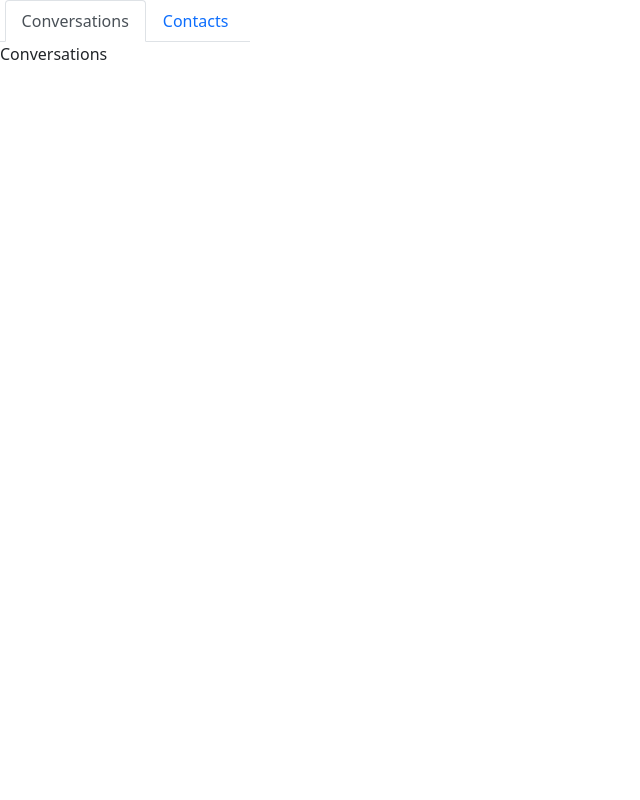
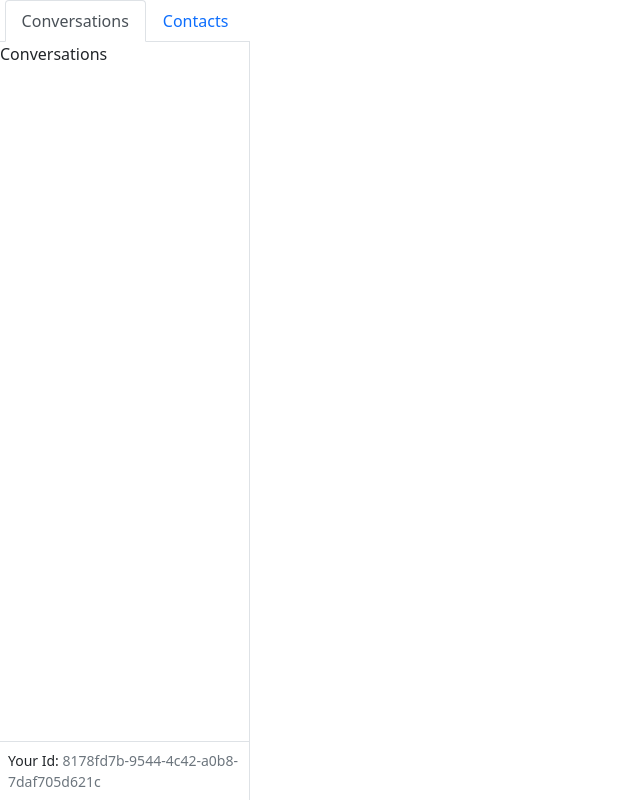
Before and after one commit to praz99/react_messanger, a React (Create React App) app: page / in a window 1280 px wide. Both pictures are taken after typing "Sample" into the empty fields and a click on the button "Create A New Id". Shown: the whole page, without its empty margins (0-640 px from the left). Built offline with nearby package versions, Linux system fonts and the light colour scheme.

Commit message:
Add style to the Sidebar component

```diff
--- a/src/components/Dashboard.js
+++ b/src/components/Dashboard.js
@@ -3,7 +3,9 @@ import Sidebar from './Sidebar';
 
 function Dashboard({ id }) {
   return (
-    <Sidebar id={id} />
+    <div className="d-flex" style={{ height: '100vh' }}>
+      <Sidebar id={id} />
+    </div>
   );
 }
 
--- a/src/components/Login.js
+++ b/src/components/Login.js
@@ -21,7 +21,7 @@ function Login({ onIdSubmit }) {
           <Form.Label>Enter Your Id</Form.Label>
           <Form.Control type="text" ref={idRef} required />
         </Form.Group>
-        <Button type="submit" className="mr-2">Login</Button>
+        <Button type="submit" className="me-2">Login</Button>
         <Button onClick={createNewId} variant="secondary">Create A New Id</Button>
       </Form>
     </Container>
--- a/src/components/Sidebar.js
+++ b/src/components/Sidebar.js
@@ -19,7 +19,7 @@ function Sidebar({ id }) {
             <Nav.Link eventKey={CONTACTS_KEY}> Contacts</Nav.Link>
           </Nav.Item>
         </Nav>
-        <Tab.Content>
+        <Tab.Content className="border-end overflow-auto flex-grow-1">
           <Tab.Pane eventKey={CONVERSATIONS_KEY}>
             <Conversations />
           </Tab.Pane>
@@ -27,6 +27,9 @@ function Sidebar({ id }) {
             <Contacts />
           </Tab.Pane>
         </Tab.Content>
+        <div className="p-2 border-top border-end small">
+          Your Id: <span className="text-muted">{id}</span>
+        </div>
       </Tab.Container >
     </div >
   );
```
